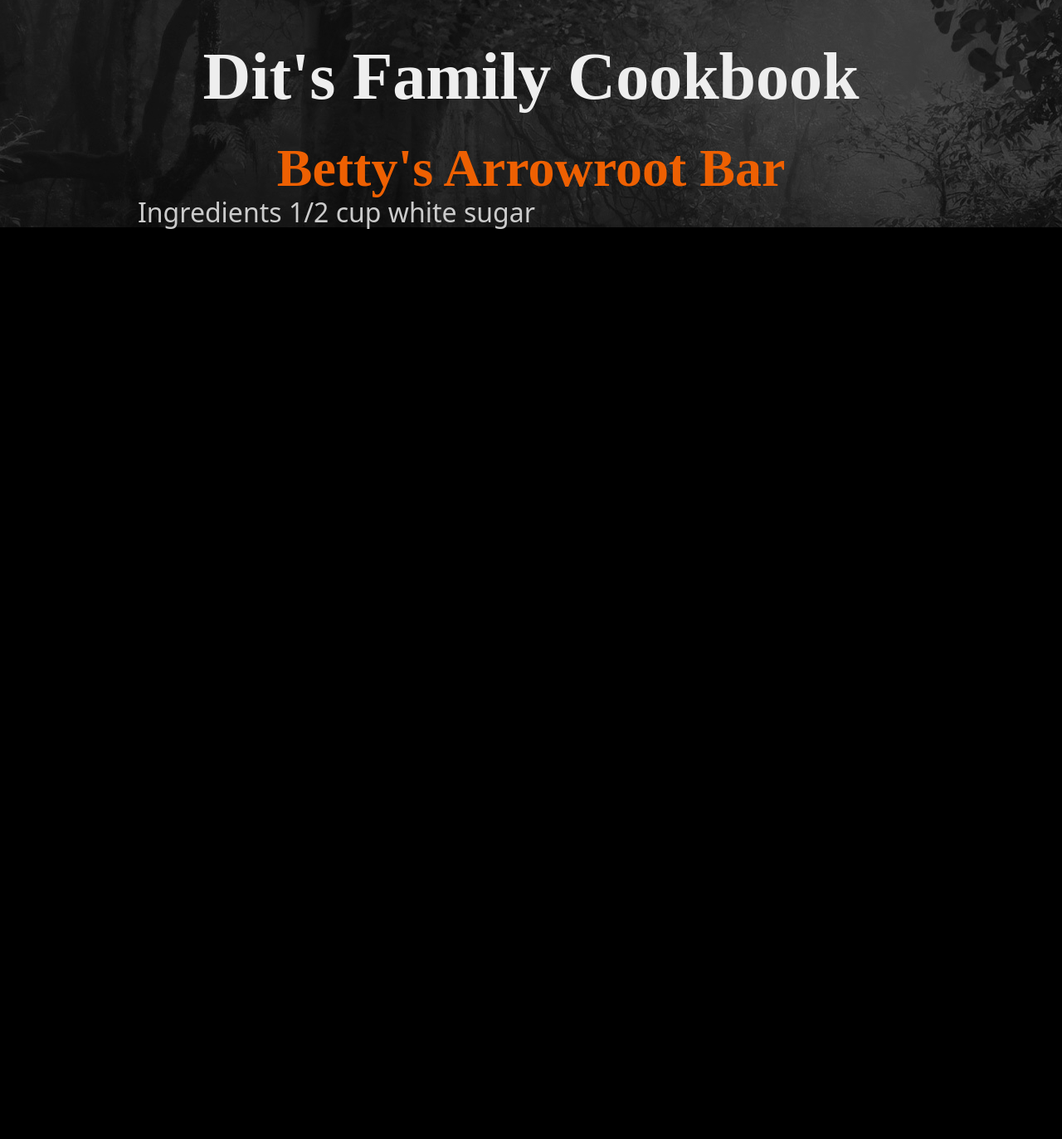
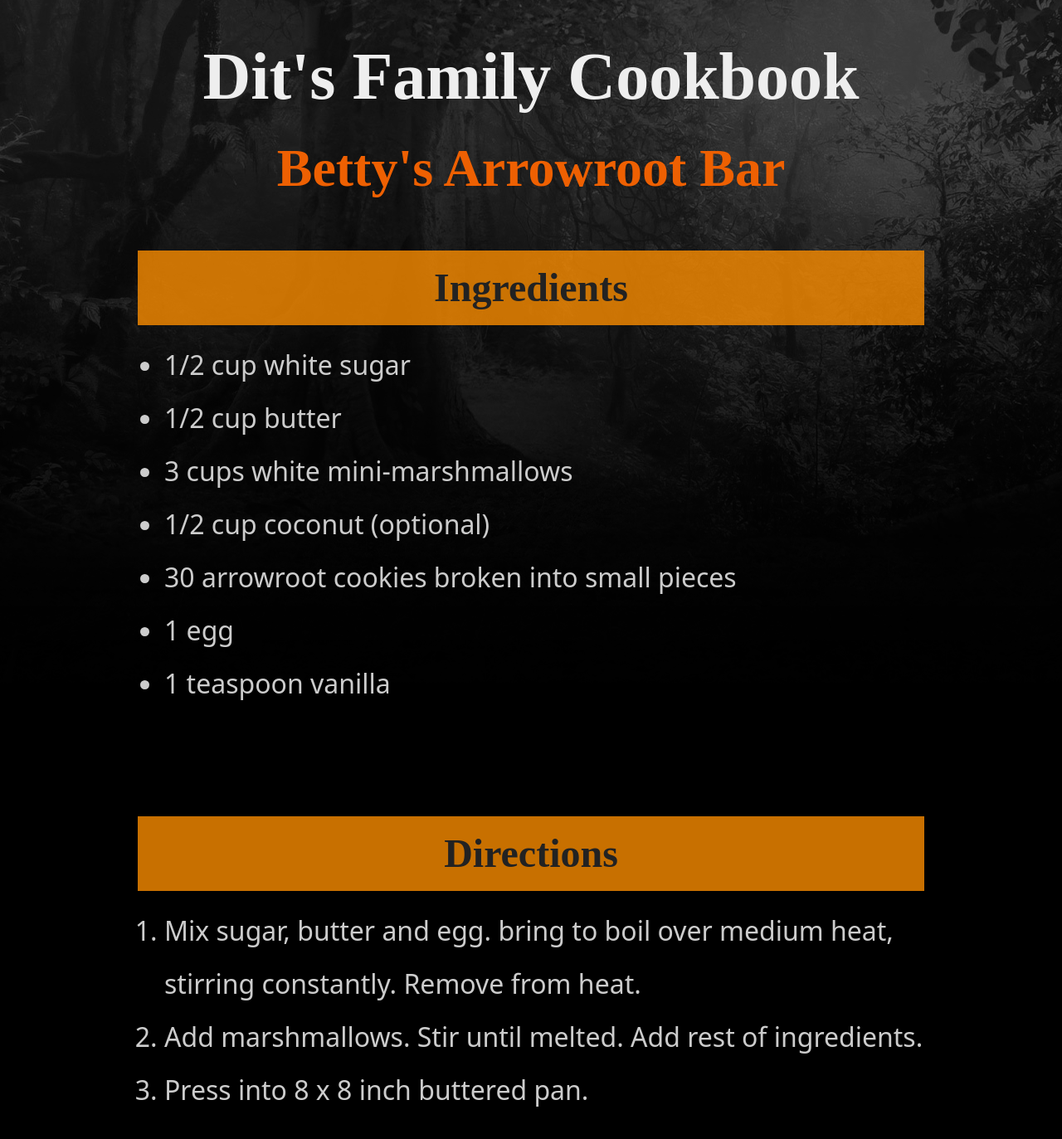
Before and after one commit to dits-family-cookbook/dits-family-cookbook.github.io, a Jekyll site: the page built from recipes/baking-and-desserts/bars/bettys-arrowroot-bar.md, in a window 1280 px wide and 1400 px high. Shown: the top 1373 px of the window at 83% size. Built offline with Jekyll 4.4.1, drawn with Linux system fonts in a browser that asks for light colours; some of the changed text lies outside the part shown.

Commit message:
Update bettys-arrowroot-bar.md

```diff
--- a/recipes/baking-and-desserts/bars/bettys-arrowroot-bar.md
+++ b/recipes/baking-and-desserts/bars/bettys-arrowroot-bar.md
@@ -2,5 +2,31 @@
 title: Betty's Arrowroot Bar
 layout: page
 ---
-Ingredients
-1/2 cup white sugar
+
+# Ingredients
+
+* 1/2 cup white sugar
+* 1/2 cup butter
+* 3 cups white mini-marshmallows
+* 1/2 cup coconut (optional)
+* 30 arrowroot cookies broken into small pieces
+* 1 egg
+* 1 teaspoon vanilla
+
+# Directions
+
+1. Mix sugar, butter and egg. bring to boil over medium heat, stirring constantly. Remove from heat.
+1. Add marshmallows. Stir until melted. Add rest of ingredients.
+1. Press into 8 x 8 inch buttered pan.
+
+# Ingredients for Topping
+
+* 1/2 cup butter
+* 1/4 cup creamed cheese
+* 1 cup icing sugar sifted
+* 1 teaspoon boiling water
+
+# Directions
+
+1. Beat together and spread over top of biscuit mixture.
+1. Cut into small squares when set.
```
